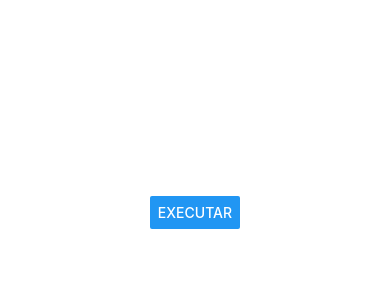
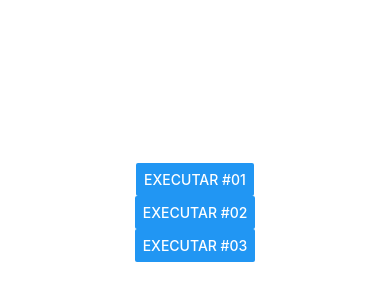
Before and after one commit to davidIsrael-rj/react-native-execicios, a React Native app: screen / in a window 390 px wide. Shown: the part 210-510 px from the top of the page. Built offline with nearby package versions, Linux system fonts and the light colour scheme.

Commit message:
Button chamando funções e executando diretamente uma função

```diff
--- a/src/components/Botao.jsx
+++ b/src/components/Botao.jsx
@@ -4,13 +4,25 @@
 
 export default props => {
 
-    function executar(){
-        console.warn('Exec!!')
+    function executar() {
+        console.warn('Exec #01!!!')
     }
-    return(
-        <Button
-            title="Executar"
-            onPress={executar}
-        />
+    return (
+        <>
+            <Button
+                title="Executar #01"
+                onPress={executar}
+            />
+            <Button
+                title="Executar #02"
+                onPress={function () {
+                    console.warn('Exec #02!!!');
+                }}
+            />
+            <Button
+                title="Executar #03"
+                onPress={()=> console.warn('Exec #03!!!')}
+            />
+        </>
     )
 }
```
